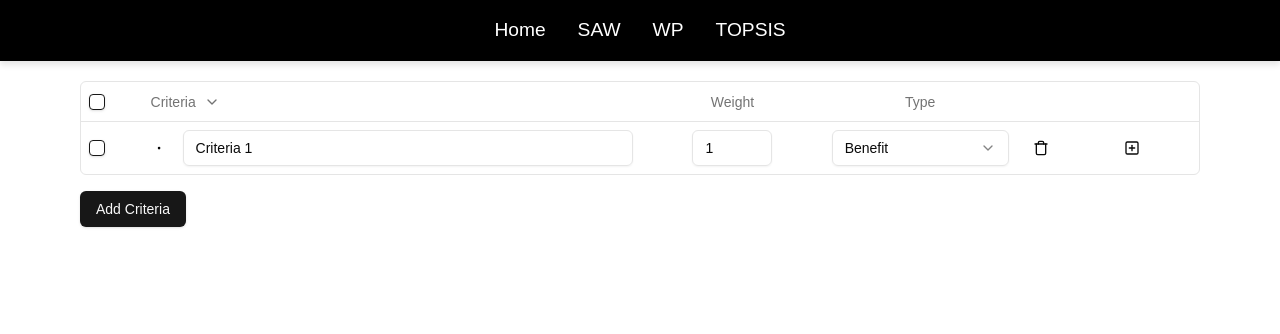
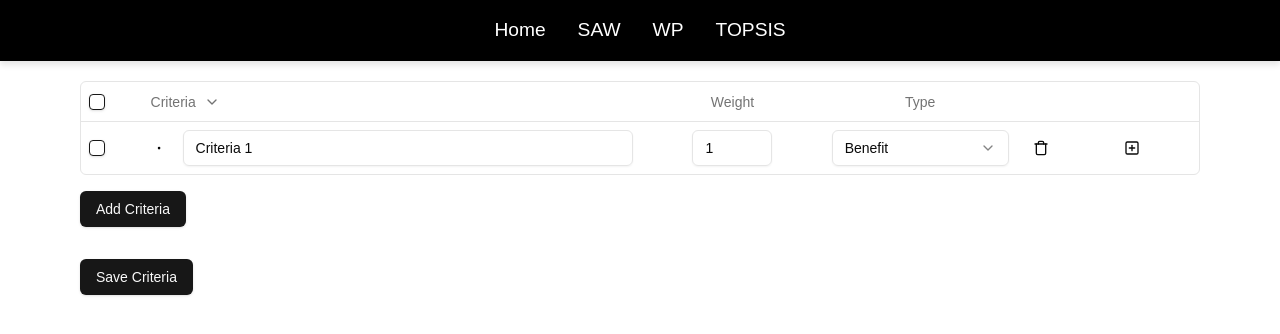
Before and after one commit to fmrozaqi/dss-mmi-25, a Next.js app: page /table in a window 1280 px wide. Shown: the top 334 px of the page. Built offline with nearby package versions, Linux system fonts and the light colour scheme.

Commit message:
setup localstorage

```diff
--- a/app/form/page.tsx
+++ b/app/form/page.tsx
@@ -47,7 +47,7 @@ import { useDSSInput } from "@/hooks/useDSSInput";
 
 export const columns: ColumnDef<Criteria>[] = [
   {
-    accessorKey: "criteria",
+    accessorKey: "name",
     header: ({ table }) => (
       <Button variant="ghost" onClick={table.getToggleAllRowsExpandedHandler()}>
         Criteria
@@ -63,12 +63,12 @@ export const columns: ColumnDef<Criteria>[] = [
             style={{ cursor: "pointer" }}
           >
             {row.getIsExpanded() ? <ChevronDown /> : <ChevronRight />}
-            {row.getValue("criteria")}
+            {row.getValue("name")}
           </Button>
         ) : (
           <Button variant="ghost" className="cursor-auto">
             <Dot />
-            {row.getValue("criteria")}
+            {row.getValue("name")}
           </Button>
         )}
       </div>
--- a/app/table/page.tsx
+++ b/app/table/page.tsx
@@ -310,6 +310,16 @@ export default function DataTableDemo() {
           Add Criteria
         </Button>
       </div>
+      <div className="flex items-center py-4">
+        <Button
+          variant="default"
+          onClick={() =>
+            localStorage.setItem("criteriaList", JSON.stringify(dss.criterias))
+          }
+        >
+          Save Criteria
+        </Button>
+      </div>
     </div>
   );
 }
--- a/hooks/useDSSInput.tsx
+++ b/hooks/useDSSInput.tsx
@@ -1,9 +1,16 @@
 import { Alternative, Criteria } from "@/types/DSSType";
-import { useState } from "react";
+import { useEffect, useState } from "react";
 import { v4 as uuidv4 } from "uuid";
 
 export const useDSSInput = () => {
-  const [criterias, setCriterias] = useState<Criteria[]>([
+  const [criterias, setCriterias] = useState<Criteria[]>([]);
+
+  useEffect(() => {
+    const criterias = localStorage.getItem("criteriaList");
+    if (criterias) {
+      setCriterias(JSON.parse(criterias));
+    } else {
+      setCriterias([
         {
           id: uuidv4(),
           active: false,
@@ -13,6 +20,8 @@ export const useDSSInput = () => {
           subCriteria: [],
         },
       ]);
+    }
+  }, []);
 
   const [alternatives, setAlternatives] = useState<Alternative[]>([
     { name: "", score: [1] },
```
Lines whose indentation alone changed are shown as unchanged.
